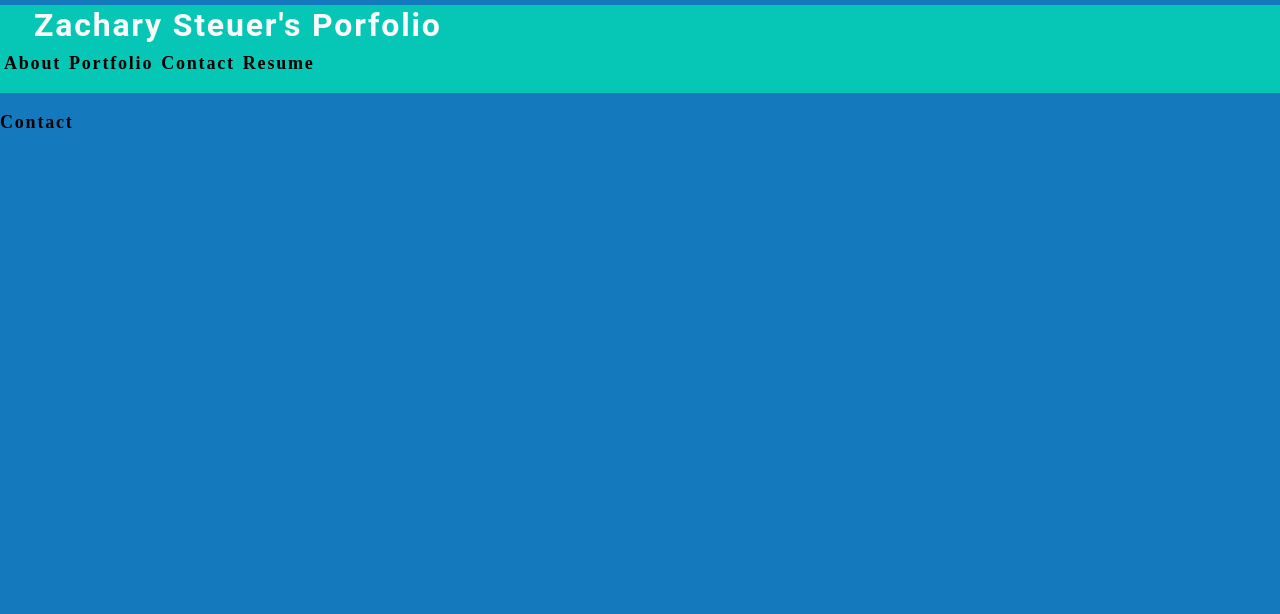
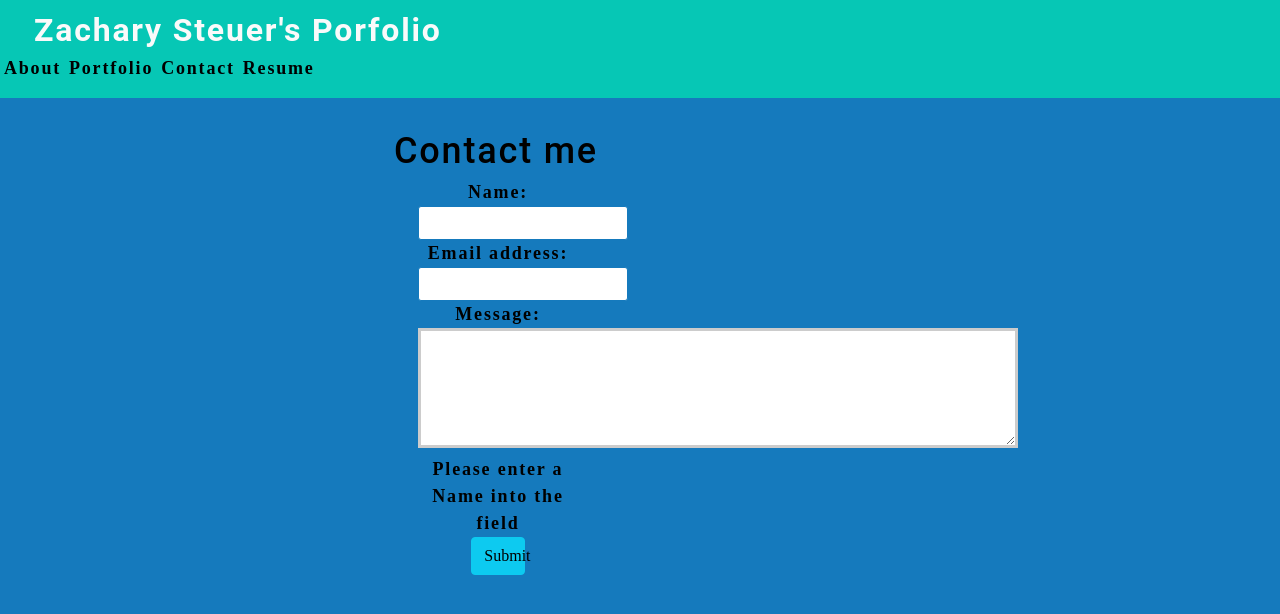
Before and after one commit to Zachsteuer98/steuer-react-portfolio, a React (Create React App) app: page / in a window 1280 px wide. Both pictures are taken after a click on the item "Contact". Shown: the top 614 px of the page. Built offline with nearby package versions, Linux system fonts and the light colour scheme.

Commit message:
Contact page state renders when inputs are changed. Styling of the webpage is complete. Moving on to submission function

```diff
--- a/src/App.css
+++ b/src/App.css
@@ -1,10 +1,9 @@
-
-
 main {
   margin: 0 auto;
   max-width: 90%;
   padding: 50px 30px;
 }
+
 :root {
   --primary: #fafafa;
   --secondary: #F3A847;
@@ -153,7 +152,7 @@ nav a:hover {
   text-decoration: none;
 }
 
-nav  li {
+nav li {
   cursor: pointer;
 }
 
@@ -297,10 +296,12 @@ a {
 
 .title {
   margin-left: 2rem;
+  margin-top: 0;
+  padding-top: 10px;
 }
 
 .image-div {
-  display:flex;
+  display: flex;
 }
 
 .border-radius {
@@ -311,13 +312,13 @@ a {
 .content-spacing {
   padding-top: 3.5rem;
   padding-bottom: 3.5rem;
-  padding-left:1rem;
-  padding-right:1rem;
+  padding-left: 1rem;
+  padding-right: 1rem;
 }
 
 .link-box {
   margin-left: 1rem;
-  margin-right:1rem;
+  margin-right: 1rem;
   margin-top: 1rem;
 }
 
@@ -328,36 +329,36 @@ a {
 }
 
 .about {
-  text-align:center;
+  text-align: center;
 }
 
 .about-title {
   text-align: center;
-  font-size:medium;
+  font-size: medium;
   margin-bottom: .5rem;
 }
 
-@media only screen and (max-width:2000px ) and (min-width: 775px) {
+@media only screen and (max-width:2000px) and (min-width: 775px) {
   .about {
     text-align: center;
     font-size: 1em;
-    padding-right:4rem;
+    padding-right: 4rem;
     padding-left: 4rem;
     margin-bottom: 11rem;
   }
 
   .about-title {
     text-align: center;
-    font-size:1.6em;
+    font-size: 1.6em;
     margin-bottom: .6rem;
   }
 }
 
-@media only screen and (max-width: 2000px ) and (min-width: 1274px) {
+@media only screen and (max-width: 2000px) and (min-width: 1274px) {
   .profile-pic {
-    max-width:40%;
-    height:auto;
-    border-radius:8px;
+    max-width: 40%;
+    height: auto;
+    border-radius: 8px;
   }
 }
 
@@ -370,3 +371,43 @@ a {
     margin-top: 77px;
   }
 }
+
+@media only screen and (min-width: 1213px) and (max-width: 1438px) {
+  .contact-form {
+    text-align: center;
+    padding-left: 5.5rem;
+  }
+
+  .center-contact {
+    margin-top: 40px;
+    margin: auto;
+    width: 50%;
+    border: 3px;
+    padding: 10px;
+  }
+
+  .title-contact {
+    padding-left: 4rem;
+  }
+
+}
+
+@media only screen and (min-width: 1438px) {
+  .contact-form {
+    text-align: center;
+    padding-left: 5.5rem;
+  }
+
+  .center-contact {
+    margin: auto;
+    width: 50%;
+    border: 3px solid green;
+    padding: 10px;
+    margin-top: 72px;
+  }
+
+  .title-contact {
+    padding-left: 4rem;
+  }
+
+}
--- a/src/components/Contact/index.js
+++ b/src/components/Contact/index.js
@@ -1,13 +1,62 @@
-import React from 'react';
+import React, { useState } from 'react';
 
-function Contact () {
+function Contact() {
+
+    const [formState, setFormState] = useState({ name: '', email: '', message: '' });
+
+    var confirm;
+    if(formState.name === '') {
+        confirm = <ConfirmName />
+    }
+    else if (formState.email === ''){
+        confirm = <div>please verify you entered your email</div>
+    }
+    else if (formState.message === '') {
+        confirm = <div>Please enter a message</div>
+    }
+    else {
+        confirm =<div>Before submitting please verify your information <br></br>
+        is correct so that Zachary Will be able to contact you</div>
+    }
+
+    const { name, email, message } = formState;
+
+    function handleChange(e) {
+        setFormState({...formState, [e.target.name]: e.target.value })
+      }
+
+
+      console.log(formState);
 
     return (
         <section>
-            <div><h1>
-            </h1> Contact </div>
+            <div className="center-contact">
+                <h1 className="title-contact">Contact me</h1>
+                <form id="contact-form" className="contact-form">
+                    <div>
+                        <label htmlFor="name">Name:</label>
+                        <input type="text" name="name" defaultValue={name} onChange={handleChange} />
+                    </div>
+                    <div>
+                        <label htmlFor="email">Email address:</label>
+                        <input type="email" name="email" defaultValue={email} onChange={handleChange} />
+                    </div>
+                    <div>
+                        <label htmlFor="message">Message:</label>
+                        <textarea name="message" rows="5" defaultValue={message} onChange= {handleChange} />
+                    </div>
+                    {confirm}
+                    <button type="submit" className= "btn btn-info col-sm-4">Submit</button>
+                </form>
+            </div>
         </section>
     )
 }
 
+function ConfirmName() {
+    return (
+        <div>Please enter a Name into the field</div>
+    )
+}
+
 export default Contact
```
Lines whose indentation alone changed are shown as unchanged.
